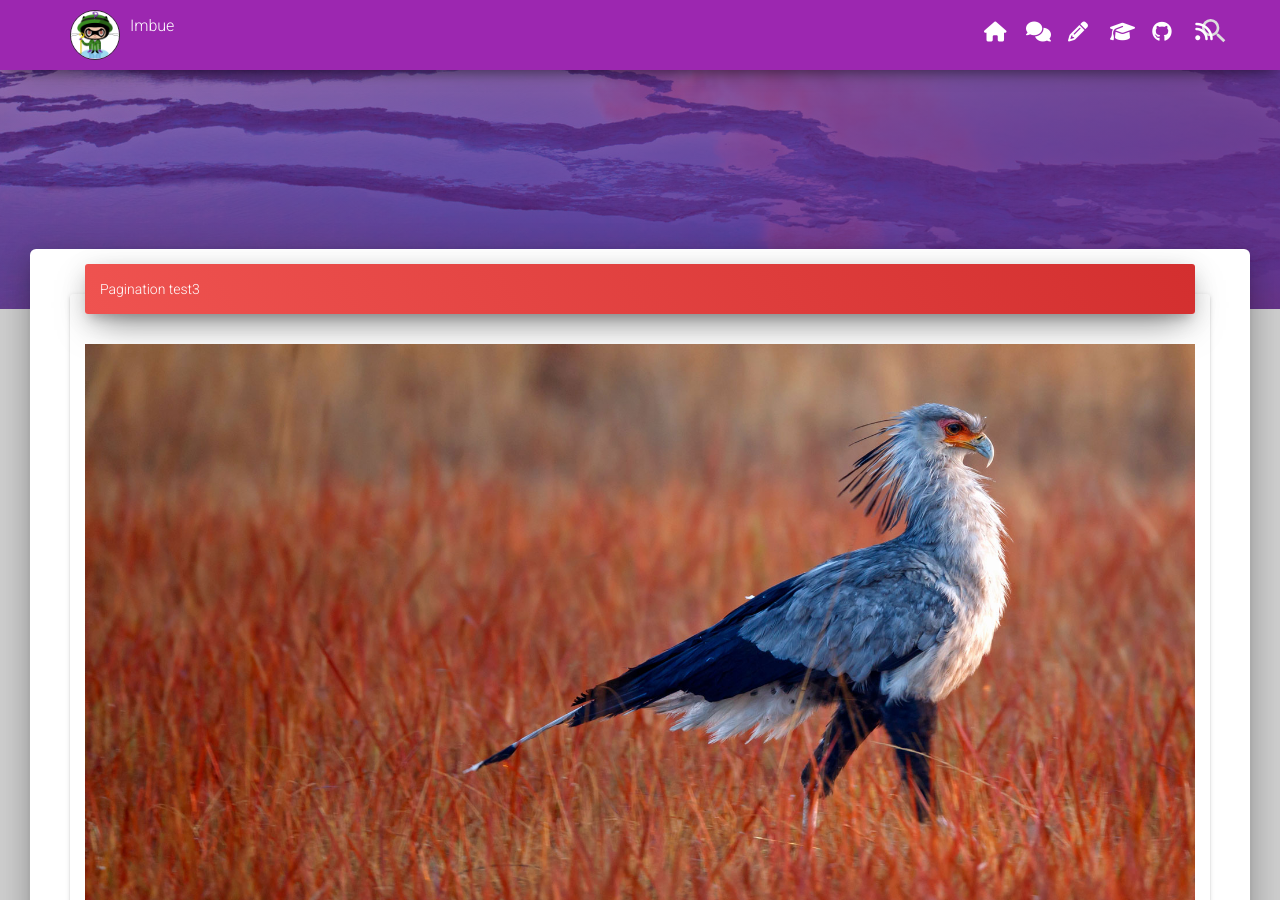
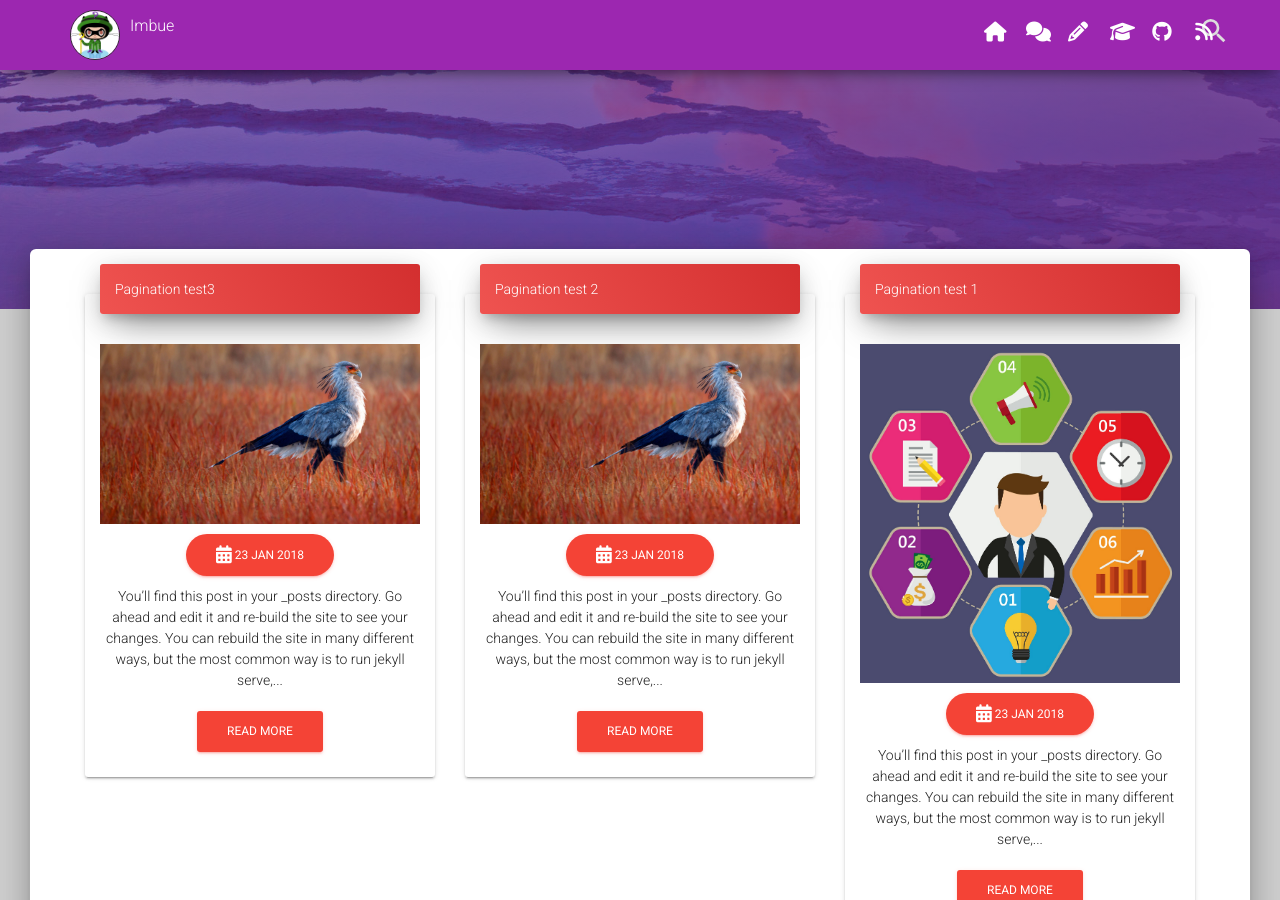
Before and after one commit to tip4programs/imbue, a Jekyll site: the page built from index.html, in a window 1280 px wide and 900 px high, scrolled down 501 px. Built offline with Jekyll 4.4.1, drawn with Linux system fonts in a browser that asks for light colours; nearby versions of some CDN libraries; the list of posts is cut into pages by our own code.

Commit message:
Update index.html

```diff
--- a/index.html
+++ b/index.html
@@ -5,6 +5,7 @@ title: Welcome to Our Blog
 
 <div class="card-deck">
 {% for post in paginator.posts %}
+   <div class="col-xs-4">
    <div class="card card-nav-tabs">
       <div class="header header-{{ post.card_color }}">
         <div class="nav-tabs-wrapper">
@@ -27,6 +28,7 @@ title: Welcome to Our Blog
            </div>
          </div>
         </div>
+      </div>
       </div>
        {% endfor %}
 </div>
```
